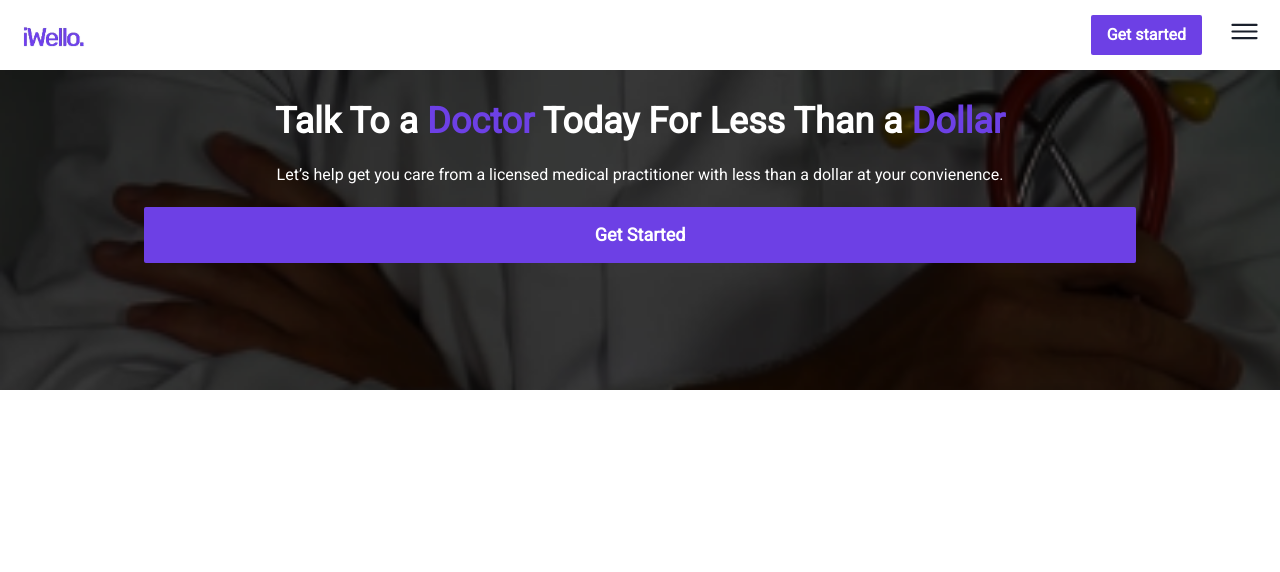
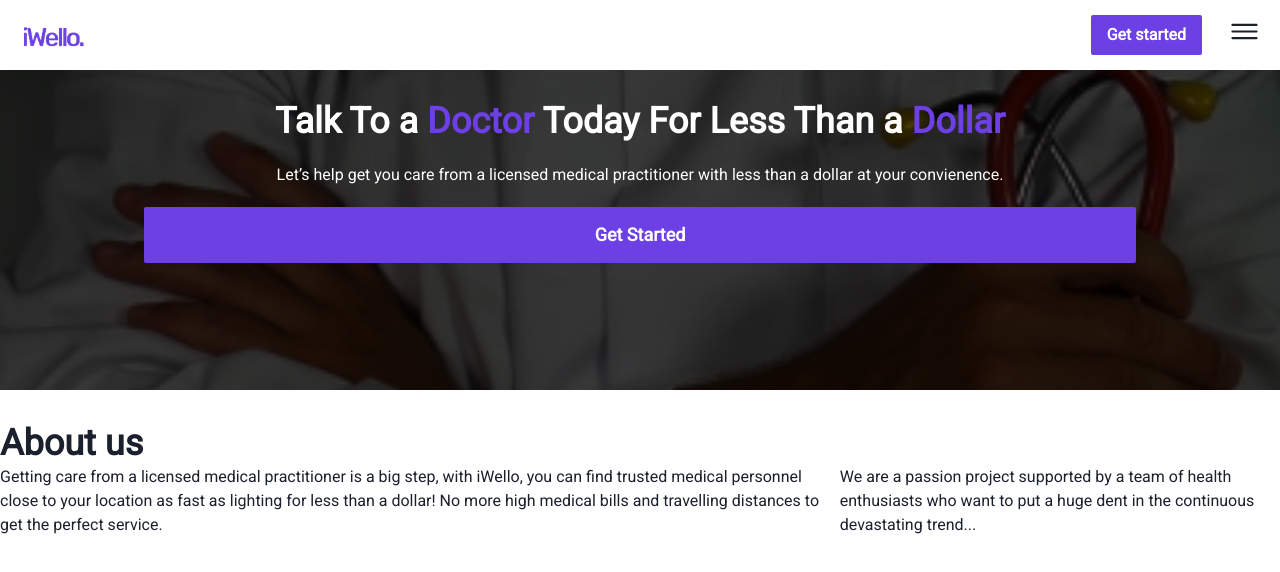
Before and after one commit to Tayoakosile/iwello-new-app, a Next.js app: page / in a window 1280 px wide. Shown: the top 572 px of the page. Built offline with nearby package versions, Linux system fonts and the light colour scheme.

Commit message:
Update: Creating headertext and about us component

```diff
--- /dev/null
+++ b/components/Home/AboutUs.tsx
@@ -0,0 +1,25 @@
+import React from "react";
+import { Box, Heading, HStack, Text } from "@chakra-ui/react";
+
+const AboutUs = () => {
+  return (
+    <Box as="section" pt="32px">
+      <Heading>About us</Heading>
+      <HStack spacing="10px">
+        <Text>
+          {" "}
+          Getting care from a licensed medical practitioner is a big step, with
+          iWello, you can find trusted medical personnel close to your location
+          as fast as lighting for less than a dollar! No more high medical bills
+          and travelling distances to get the perfect service.{" "}
+        </Text>
+        <Text>
+          We are a passion project supported by a team of health enthusiasts who
+          want to put a huge dent in the continuous devastating trend...
+        </Text>
+      </HStack>
+    </Box>
+  );
+};
+
+export default AboutUs;
--- /dev/null
+++ b/components/Home/HeaderText.tsx
@@ -0,0 +1,43 @@
+import React from "react";
+import Link from "next/link";
+import { Box, VStack, Heading, Button, Text } from "@chakra-ui/react";
+
+const HeaderText = () => {
+  return (
+    <>
+      <VStack
+        h="320px"
+        bgRepeat="no-repeat"
+        spacing="20px"
+        bgSize="cover"
+        w="100%"
+        bgImage={"url('/img/homepage-image.png')"}
+        textAlign={"center"}
+        py="30px"
+        px="20px"
+        color="white"
+      >
+        <Heading>
+          Talk To a{" "}
+          <Text as="span" color="brand.500">
+            Doctor
+          </Text>{" "}
+          Today For Less Than a{" "}
+          <Text as="span" color="brand.500">
+            Dollar
+          </Text>
+        </Heading>
+        <Text>
+          Let’s help get you care from a licensed medical practitioner with less
+          than a dollar at your convienence.
+        </Text>
+
+        <Button mt="20px" size="lg" w="80%" h="14" mx="auto" rounded="sm">
+          <Link href="/login">Get Started</Link>
+        </Button>
+      </VStack>
+    </>
+  );
+};
+
+export default HeaderText;
--- a/pages/_app.tsx
+++ b/pages/_app.tsx
@@ -4,7 +4,7 @@ import Layout from "../components/Layout";
 
 function MyApp({ Component, pageProps }: AppProps) {
   return (
-    <Layout>
+  <Layout>
       <Component {...pageProps} />
     </Layout>
   );
--- a/pages/index.tsx
+++ b/pages/index.tsx
@@ -1,41 +1,15 @@
 import { Box, VStack, Heading, Button, Text } from "@chakra-ui/react";
 import React from "react";
 import Link from "next/link";
+import HeaderText from "../components/Home/HeaderText";
+import AboutUs from '../components/Home/AboutUs';
 
 const index = () => {
   return (
-    <VStack
-      as="main"
-      h="320px"
-      bgRepeat="no-repeat"
-      spacing="20px"
-      bgSize="cover"
-      w="100%"
-      bgImage={"url('/img/homepage-image.png')"}
-      textAlign={"center"}
-      py="30px"
-      px="20px"
-      color="white"
-    >
-      <Heading>
-        Talk To a{" "}
-        <Text as="span" color="brand.500">
-          {" "}
-          Doctor
-        </Text>{" "}
-        Today For Less Than a <Text  as="span" color="brand.500">
-          Dollar
-        </Text>
-      </Heading>
-      <Text>
-        Let’s help get you care from a licensed medical practitioner with less
-        than a dollar at your convienence.
-      </Text>
-
-      <Button mt="20px" size="lg" w='80%' h='14' mx='auto' rounded="sm">
-        <Link href="/login">Get Started</Link>
-      </Button>
-    </VStack>
+    <Box as="main">
+      <HeaderText />
+      <AboutUs />
+    </Box>
   );
 };
 
```
